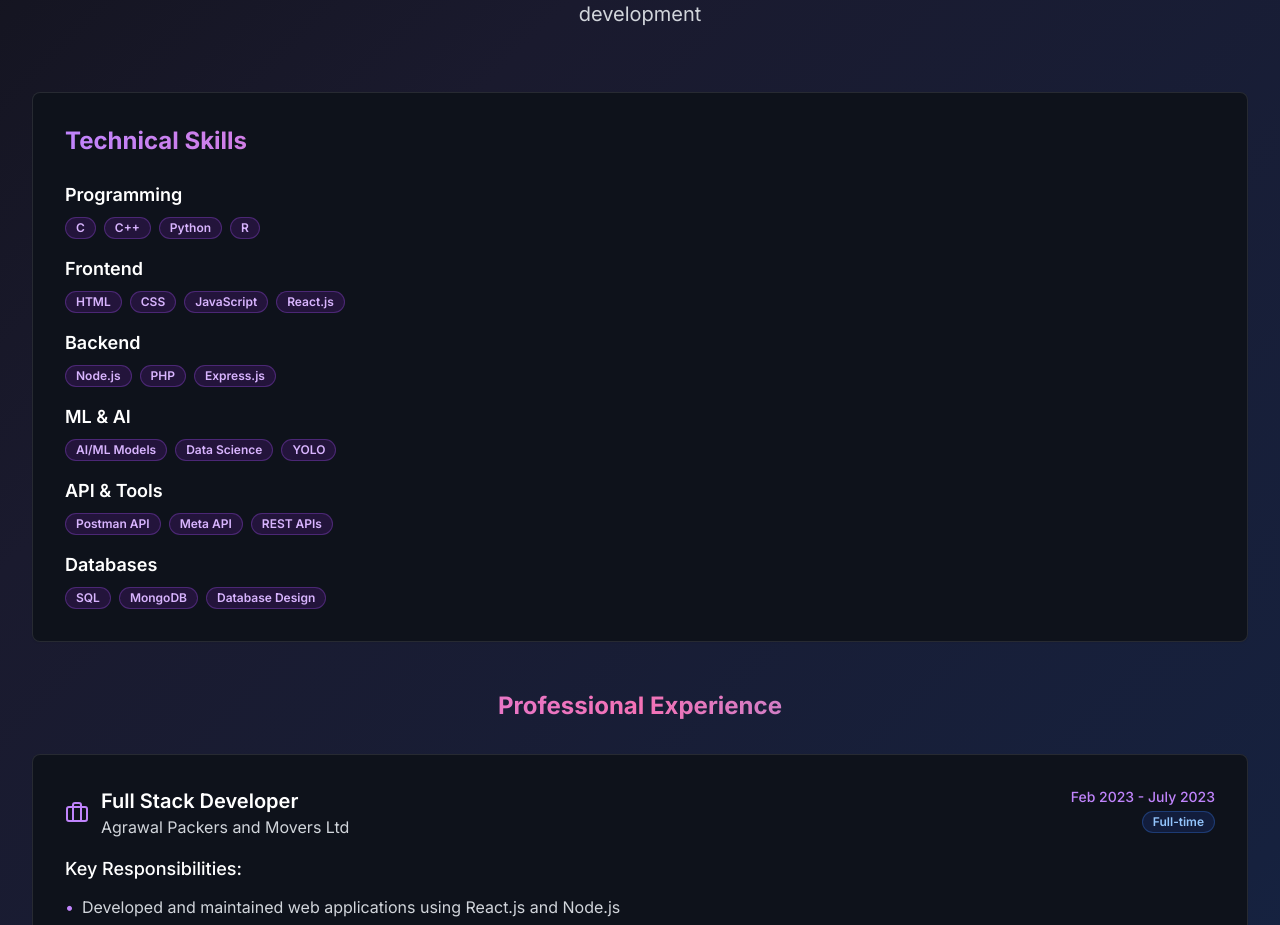
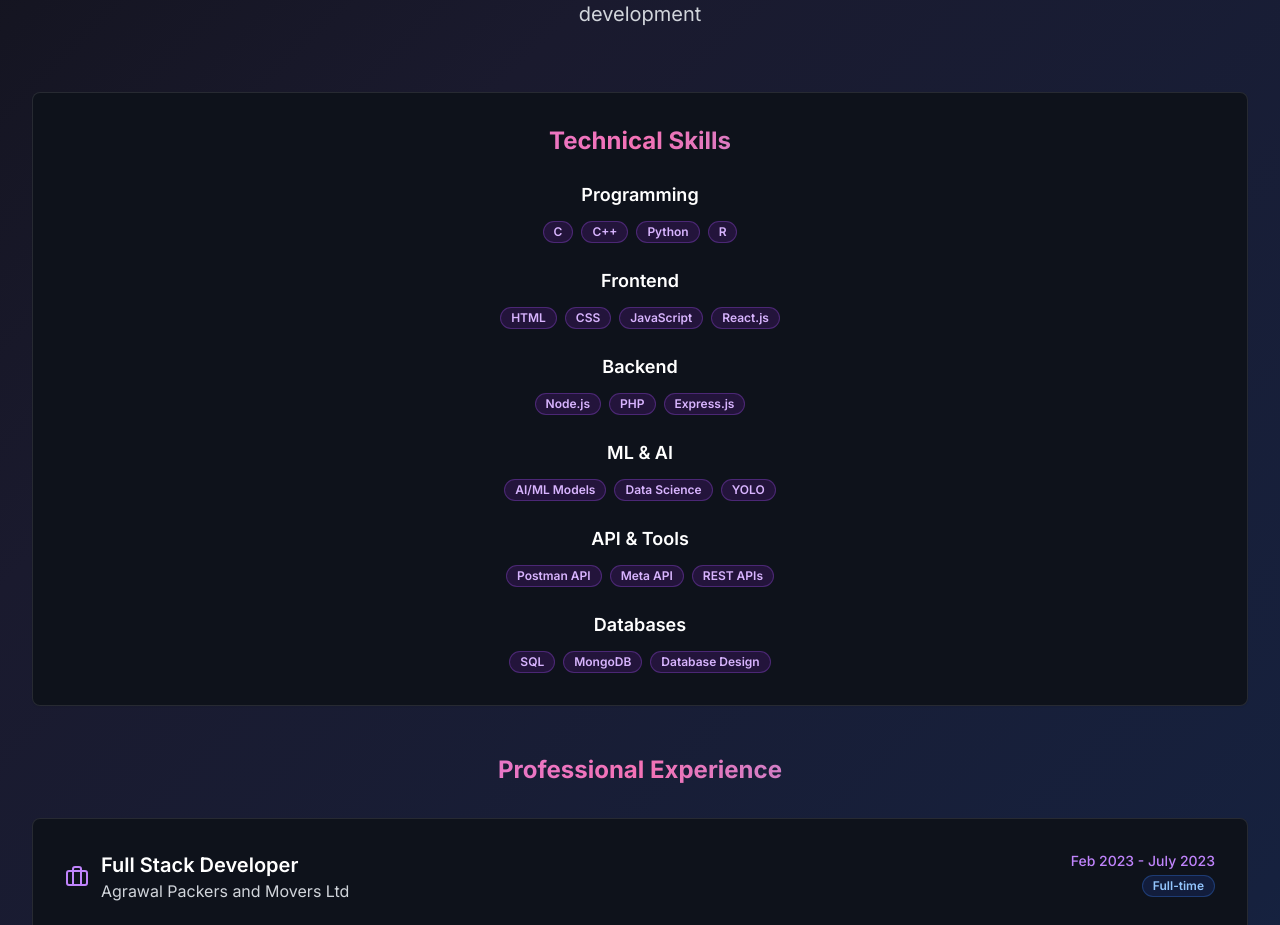
Before and after one commit to NirlepSanap/nirlep-code-canvas, a React (Vite) app: page / in a window 1280 px wide. Shown: the part 972-1897 px from the top of the page. Built offline with nearby package versions, Linux system fonts and the light colour scheme.

Commit message:
Fix: Improve text alignment
Adjust text alignment for better visual presentation.

```diff
--- a/src/pages/Index.tsx
+++ b/src/pages/Index.tsx
@@ -1,3 +1,4 @@
+
 import { useState, useEffect } from "react";
 import { Button } from "@/components/ui/button";
 import { Card, CardContent } from "@/components/ui/card";
@@ -218,12 +219,12 @@ const Index = () => {
           {/* Technical Skills - Full Width */}
           <Card className="glass-effect mb-12">
             <CardContent className="p-8">
-              <h3 className="text-2xl font-bold mb-6 gradient-text">Technical Skills</h3>
-              <div className="space-y-4">
+              <h3 className="text-2xl font-bold mb-6 gradient-text text-center">Technical Skills</h3>
+              <div className="max-w-4xl mx-auto space-y-6">
                 {skills.map((skillCategory, index) => (
-                  <div key={index}>
-                    <h4 className="text-lg font-semibold text-white mb-2">{skillCategory.category}</h4>
-                    <div className="flex flex-wrap gap-2">
+                  <div key={index} className="text-center">
+                    <h4 className="text-lg font-semibold text-white mb-3">{skillCategory.category}</h4>
+                    <div className="flex flex-wrap gap-2 justify-center">
                       {skillCategory.items.map((skill, skillIndex) => (
                         <Badge key={skillIndex} variant="secondary" className="bg-purple-900/30 text-purple-300 border-purple-500/30">
                           {skill}
```
